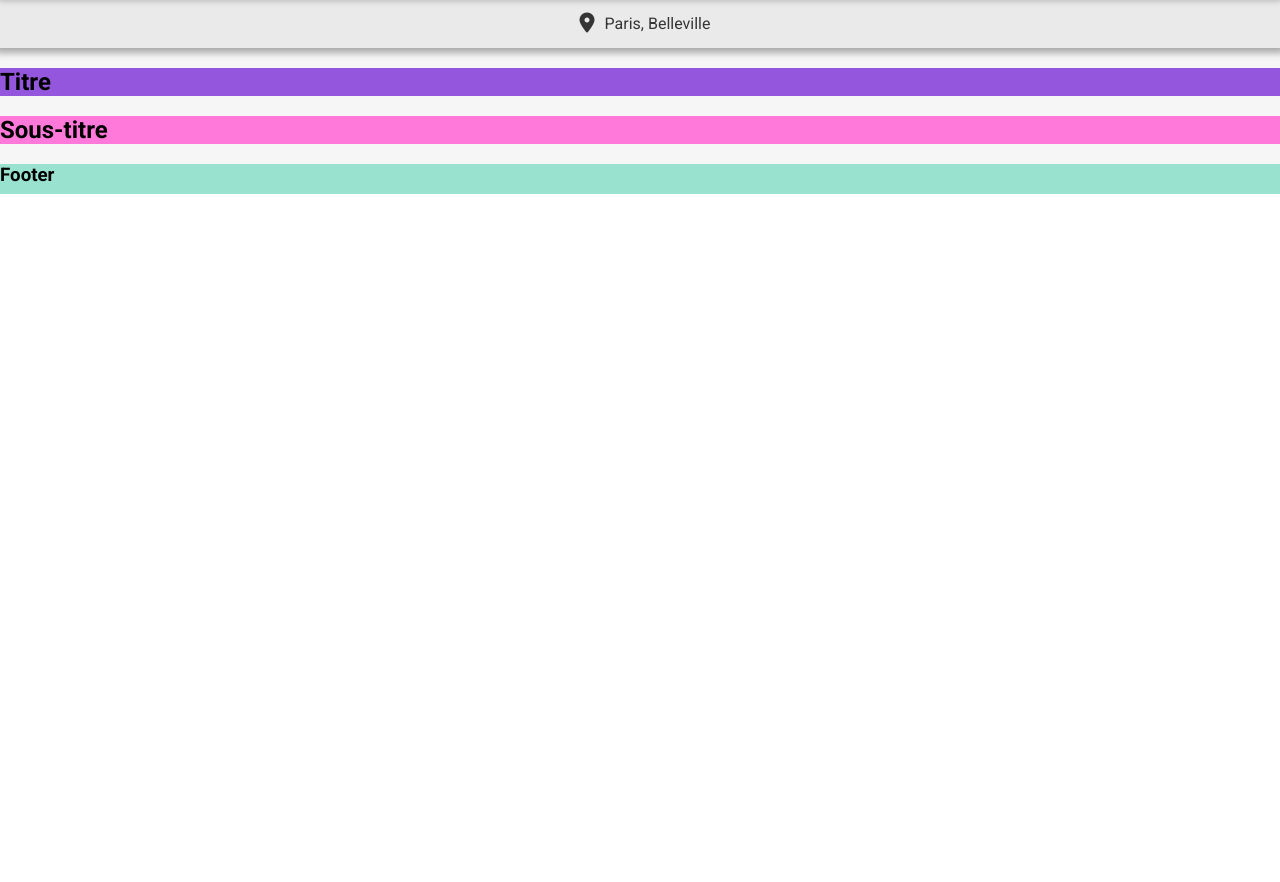
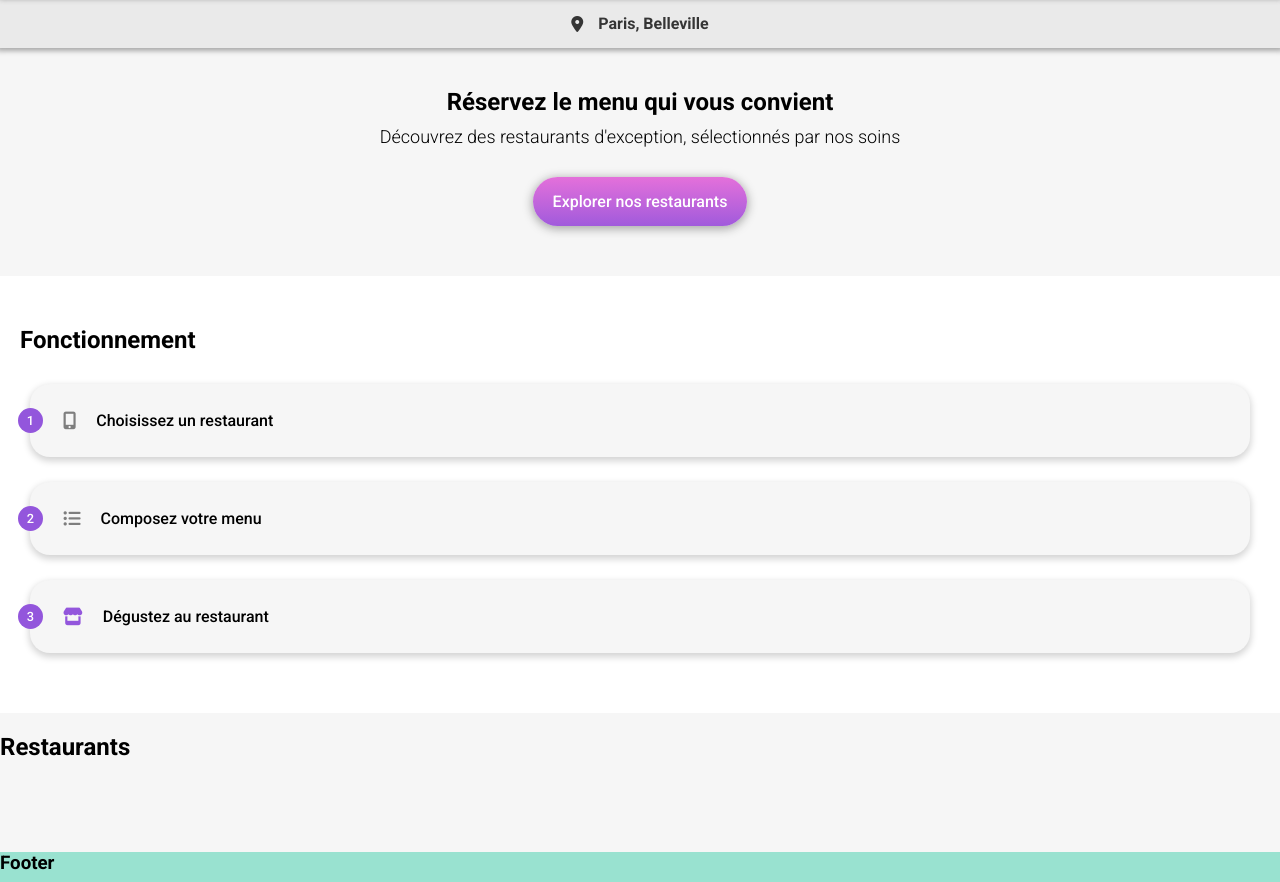
Before and after one commit to CedVeraud/OC-Projet4_OhMyFood, a plain HTML site: page index.html in a window 1280 px wide. Shown: the part 64-946 px from the top of the page. Before the commit the page ends 800 px from the top, so only its background shows below. Drawn offline with Linux system fonts and the light colour scheme; a web font is replaced by a local one.

Commit message:
Implémentation des sections intro et presentation > voir le counter-increment:li

```diff
--- a/index.html
+++ b/index.html
@@ -17,7 +17,7 @@
 <body>
     <div class="homepage">
 
-        <section id="header">
+        <div id="header">
             <header class="header header__logo">
                 <a href="#"><img class="header__logo--img" src="./public/images/logo/ohmyfood@2x.svg" alt="Ohmyfood"></a>
             </header>
@@ -26,15 +26,27 @@
                 <i class="location__icon fa-solid fa-location-dot"></i>
                 <p class="location__city">Paris, Belleville</p>
             </div>
-        </section>
+        </div>
 
         <main>
-            <section class="section1">
-                <h1>Titre</h1>
+            <section id="presentation" class="presentation">
+                <div class="intro">
+                    <h1 class="intro__title">Réservez le menu qui vous convient</h1>
+                    <p class="intro__baseline">Découvrez des restaurants d'exception, sélectionnés par nos soins</p>
+                    <a class="intro__button" href="#restaurants">Explorer nos restaurants</a>
+                </div>
+                <div class="HowItWorks">
+                    <h2 class="HowItWorks__title">Fonctionnement</h2>
+                    <ol class="HowItWorks__list">
+                        <li><i class="fa-solid fa-mobile-screen-button"></i><span class="function__list__text">Choisissez un restaurant</span></li>
+                        <li><i class="fa-solid fa-list-ul"></i><span class="function__list__text">Composez votre menu</span></li>
+                        <li><i class="fa-highlight fa-solid fa-store"></i><span class="function__list__text">Dégustez au restaurant</span></li>
+                    </ol>
+                </div>
             </section>
 
-            <section class="section2">
-                <h2>Sous-titre</h2>
+            <section id="restaurants" class="restaurants">
+                <h2>Restaurants</h2>
             </section>
         </main>
 
--- a/sass/_bases.scss
+++ b/sass/_bases.scss
@@ -9,7 +9,27 @@ $bg-locationgrey: #EAEAEA;
 
 $text-darkgrey: #353535;
 
+// Mixin
+@mixin primary-button {
+    width: auto;
+    padding: 15px 20px;
+    background: linear-gradient(180deg, $secondary-color -40%, $primary-color 120%);
+    border-radius: 35px;
+    color: white;
+    font-size: 16px;
+    font-weight: 500;
+    text-decoration: none;
+    box-shadow: 0px 2px 10px 1.2px darkgrey;
+    cursor: pointer;
+    transition: all 0.3s ease 0s;
 
+    &:hover{
+        box-shadow: 0px 2px 15px 2px darkgrey;
+        filter: brightness(110%);
+        font-weight: 700;
+        transition: all 0.3s ease 0s;
+    }
+}
 
 /*** COMMON RULES ***/
 * {
@@ -25,12 +45,12 @@ $text-darkgrey: #353535;
     justify-content: center;
     margin: 0;
     width:100%;
-    overflow: hidden;
   }
-  .homepage, .restaurants {
+
+  .homepage, .page {
     width: 100%;
+    margin: 0;
     box-sizing: border-box;
-    margin: 0;
     overflow: hidden;
     background-color: $bg-lightgrey;
   }
--- a/sass/_header.scss
+++ b/sass/_header.scss
@@ -4,12 +4,12 @@
     display: flex;
     justify-content: center;
     background-color: white;
-    box-shadow: 0px 0px 7px 2px darkgrey;
+    box-shadow: 0px 0px 5px 1.5px darkgrey;
+    z-index: 2;
 
     &__logo {
         position:relative;
-        padding-bottom: 10px;
-        padding-top: 20px;
+        padding: 20px 0 10px;
 
         &--img {
             width: 162px;
@@ -18,19 +18,21 @@
 }
 .location {
     display: flex;
+    justify-content: center;
+    height: 50px;
+    position: relative;
+    z-index: 1;
     background-color: $bg-locationgrey;
-    justify-content: center;
     text-align: center;
-    height: 50px;
     color: $text-darkgrey;
-    box-shadow: 0px 0px 7px 5px darkgrey;
+    box-shadow: 0px 0px 5px 3px darkgrey;
 
     &__icon {
-        font-size: 20px;
-        padding: 15px 10px;
+        padding: 18px 15px 18px 0;
+        font-size: 16px;
     }
     &__city {
         font-size: 16px;
-        font-weight: 400;
+        font-weight: 700;
     }
 }
--- a/sass/_homepage.scss
+++ b/sass/_homepage.scss
@@ -1,9 +1,95 @@
 /*** HOMEPAGE ***/
 
-.section1{
-    background: $primary-color;
+.presentation{
+    background-color: $bg-lightgrey;
 }
 
-.section2{
-    background: $secondary-color;
+/*  INTRO  */
+.intro{
+    display: flex;
+    flex-direction: column;
+    justify-content: center;
+    text-align: center;
+
+    &__title{
+        margin: 0;
+        padding: 40px 50px 0;
+        font-size: 24px;
+    }
+
+    &__baseline{
+        margin: 10px 0 20px;
+        padding: 0 20px;
+        font-size: 18px;
+        font-weight: 300;
+    }
+
+    &__button{
+        @include primary-button;
+        margin: 10px auto 50px;
+    }
 }
+
+/* FONCTIONNEMENT */
+.HowItWorks{
+    display: flex;
+    justify-content: center;
+    flex-direction: column;
+    margin: 0;
+    padding: 35px 20px;
+    text-align: left;
+    background-color: white;
+
+    &__title{
+        margin: 15px 0 5px;
+        font-size: 24px;
+    }
+    &__list {
+        margin: 0;
+        padding: 0 10px;
+        list-style: none;
+        font-size: 16px;
+        font-weight: 500;
+        text-align: center;
+
+        li {
+            display: flex;
+            justify-content: left;
+            align-items: center;
+            margin: 25px 0;
+            padding: 24px 15px 24px 20px;
+            background-color: $bg-lightgrey;
+            border-radius: 20px;
+            box-shadow: 0px 3px 7px 1px lightgrey;
+            counter-increment: li;
+
+            i {
+                padding: 0 20px;
+                font-size: 1.1em;
+                color: #7e7e7e;
+                &.fa-highlight{
+                    color: $primary-color;
+                }
+            }
+
+            &::before {
+                content: counter(li);
+                display: flex;
+                justify-content: center;
+                align-items: center;
+                width: 25px;
+                height: 25px;
+                margin-left: -32px;
+                background-color: $primary-color;
+                border-radius: 100%;
+                font-size: .8em;
+                color: white;
+            }
+        }
+    }
+}
+
+/* RESTAURANTS */
+.restaurants{
+    height: 100px;
+}
```
Also changed, not shown: restaurants/restaurant-1.html (+8 -11 lines), public/css/style.css, 1 other file.
